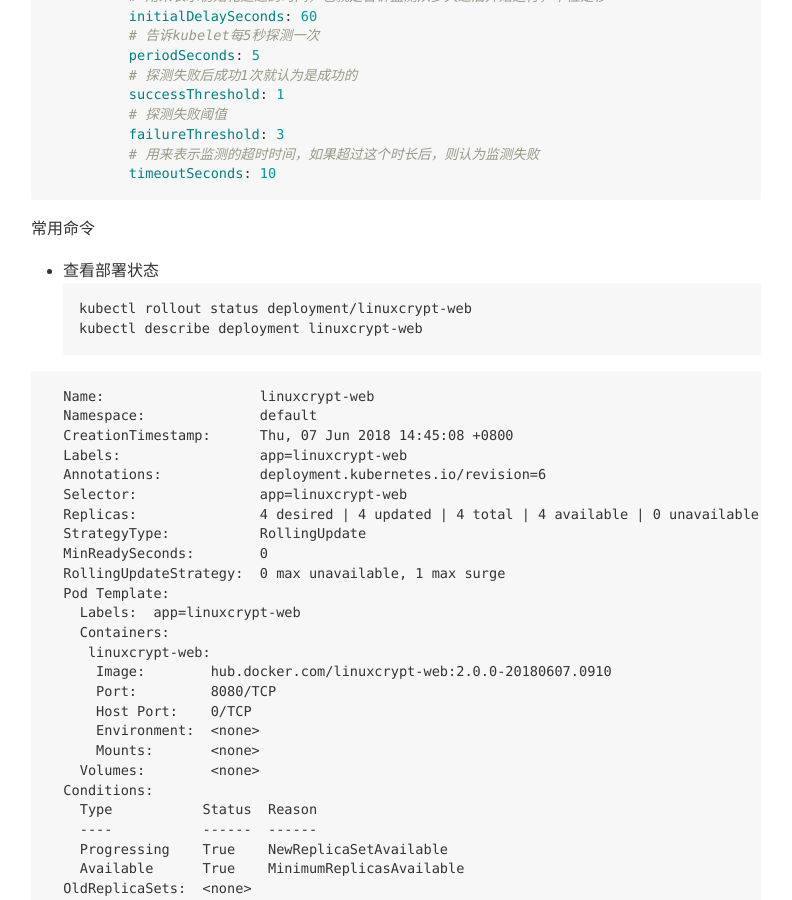
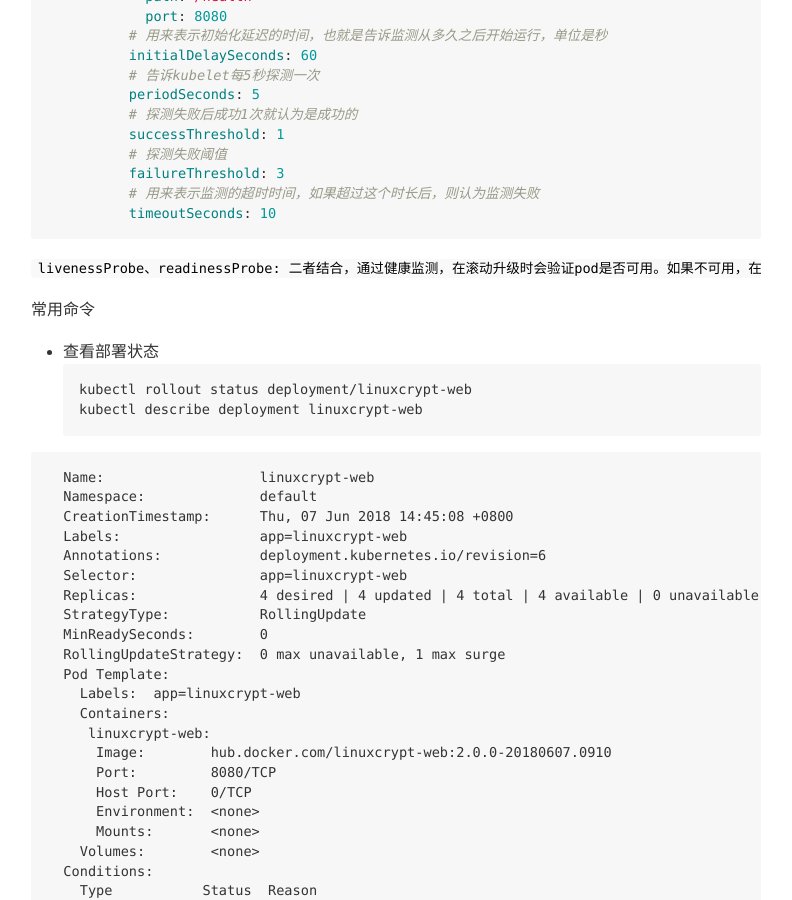
Before and after one commit to clibing/clibing.github.io, a Jekyll site: the page built from _posts/2018-06-13-k8s-deployment.md, in a window 1280 px wide and 900 px high, scrolled down 2143 px. Shown: the whole window, without its empty margins (119-911 px from the left). Built offline with Jekyll 4.4.1, drawn with Linux system fonts in a browser that asks for light colours; some of the changed text lies outside the part shown.

Commit message:
fix(fix): fix note
fix note

Signed-off-by: liuboxun <liuboxun@gozap.com>

````diff
--- a/_posts/2018-06-13-k8s-deployment.md
+++ b/_posts/2018-06-13-k8s-deployment.md
@@ -40,6 +40,8 @@ spec:
       maxSurge: 1
       # 滚表示滚动升级时允许的最大Unavailable的pod个数。由于replicas为3,则整个升级,pod个数在2-4个之间
       maxUnavailable: 0
+  # 滚动升级时90s后认为该pod就绪
+  minReadySeconds: 90
   template:
     metadata:
       labels:
@@ -114,6 +116,8 @@ spec:
           # 用来表示监测的超时时间，如果超过这个时长后，则认为监测失败
           timeoutSeconds: 10
 ```
+
+`livenessProbe、readinessProbe: 二者结合，通过健康监测，在滚动升级时会验证pod是否可用。如果不可用，在升级时会杀掉所有进程自动创建，然后自动检测时，如果不可用会根据策略自动处理，当前是重建`
 
 常用命令
 
````
